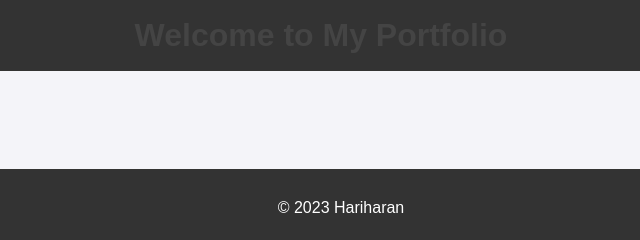
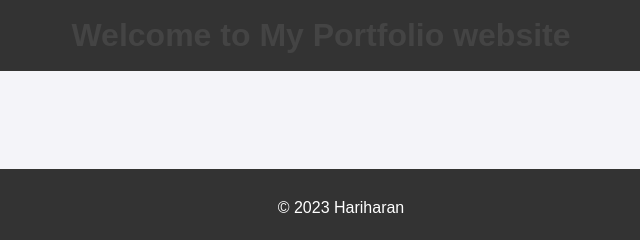
Before and after one commit to Hariharan0909/Hari_Portfolio, a plain HTML site: page index.html in a window 1280 px wide. Shown: the top 240 px of the page, 319-959 px from the left. Drawn offline with Linux system fonts and the light colour scheme.

Commit message:
fix: update the header

```diff
--- a/index.html
+++ b/index.html
@@ -8,7 +8,7 @@
 </head>
 <body>
     <header>
-        <h1>Welcome to My Portfolio</h1>
+        <h1>Welcome to My Portfolio website</h1>
     </header>
     <main>
         <p>Hariharan</p>
```
